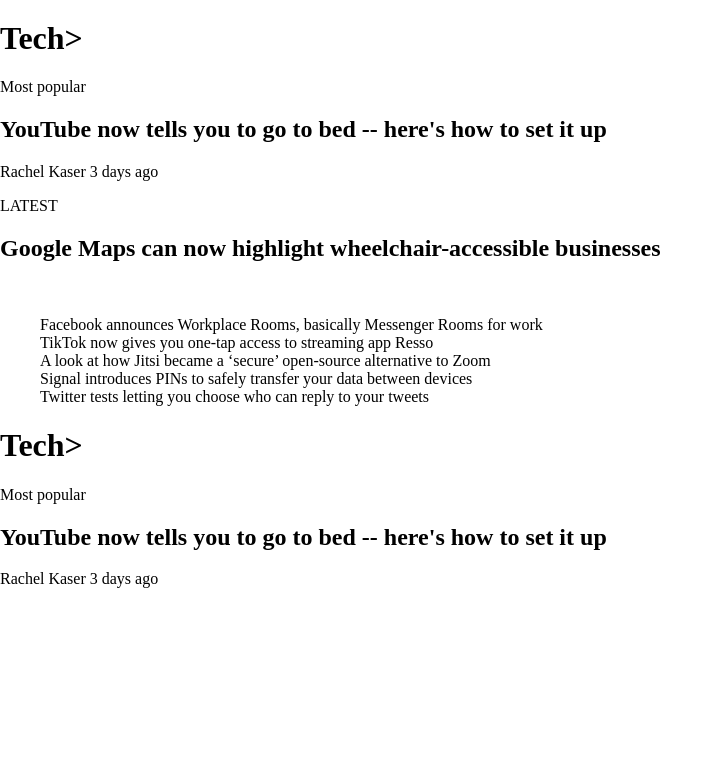
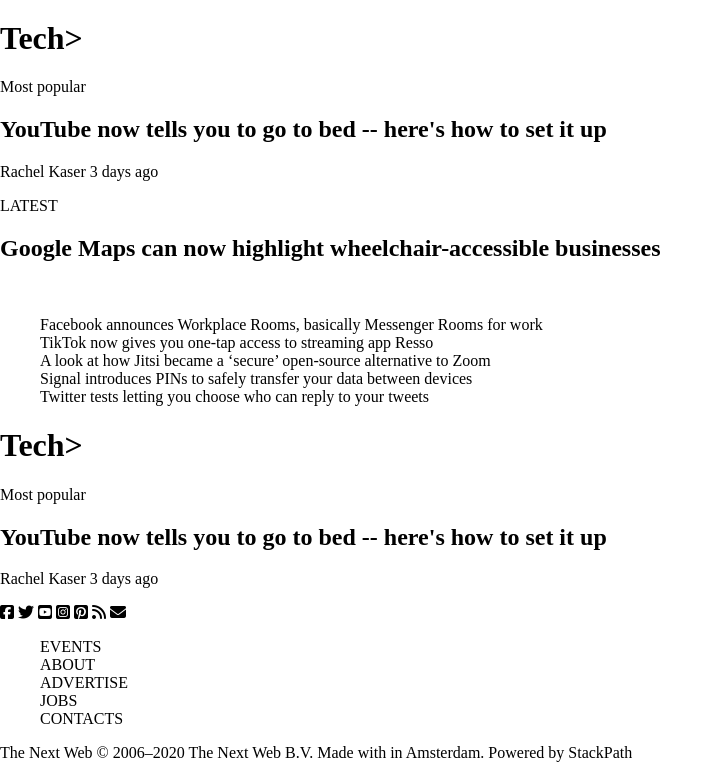
Before and after one commit to rayking12/The-next-web-clone-microverse, a plain HTML site: page index.html in a window 1280 px wide. Shown: the part 2336-3098 px from the top of the page, without its empty margins (0-723 px from the left). Before the commit the page ends 2940 px from the top, so only its background shows below. Drawn offline with Linux system fonts and the light colour scheme.

Commit message:
add footer

```diff
--- a/index.html
+++ b/index.html
@@ -40,6 +40,7 @@
           </ul>
            </nav>
         </div>
+        <main>
         <div class="dynamic-div">
           <div class="dynamic-div-logo">
           </div>
@@ -535,6 +536,40 @@ GitHub took down popular YouTube downloader — so devs made more copies
   </div>
   !-->
 </div>
+    </main>
+    <footer>
+    <div class="footer-social-links">
+        <i class="fab fa-facebook-square"></i>
+        <i class="fab fa-twitter"></i>
+        <i class="fab fa-youtube-square"></i>
+        <i class="fab fa-instagram-square"></i>
+        <i class="fab fa-pinterest-square"></i>
+        <i class="fas fa-rss"></i>
+        <i class="fas fa-envelope"></i>
+    </div>
+    <div class="footer-menu">
+<ul>
+    <li>
+        <a href="#">EVENTS</a>
+    </li>
+    <li>
+        <a href="#">ABOUT</a>
+    </li>
+    <li>
+        <a href="#">ADVERTISE</a>
+    </li>
+    <li>
+        <a href="#">JOBS</a>
+    </li>
+    <li>
+        <a href="#">CONTACTS</a>
+    </li>
 
-    </header>
+</ul>
+    </div>
+    <div class="last-footer">
+        The Next Web © 2006–2020 The Next Web B.V. Made with  in Amsterdam. Powered by StackPath
+    </div>
+</footer>
+    </body>
       </html>
```
